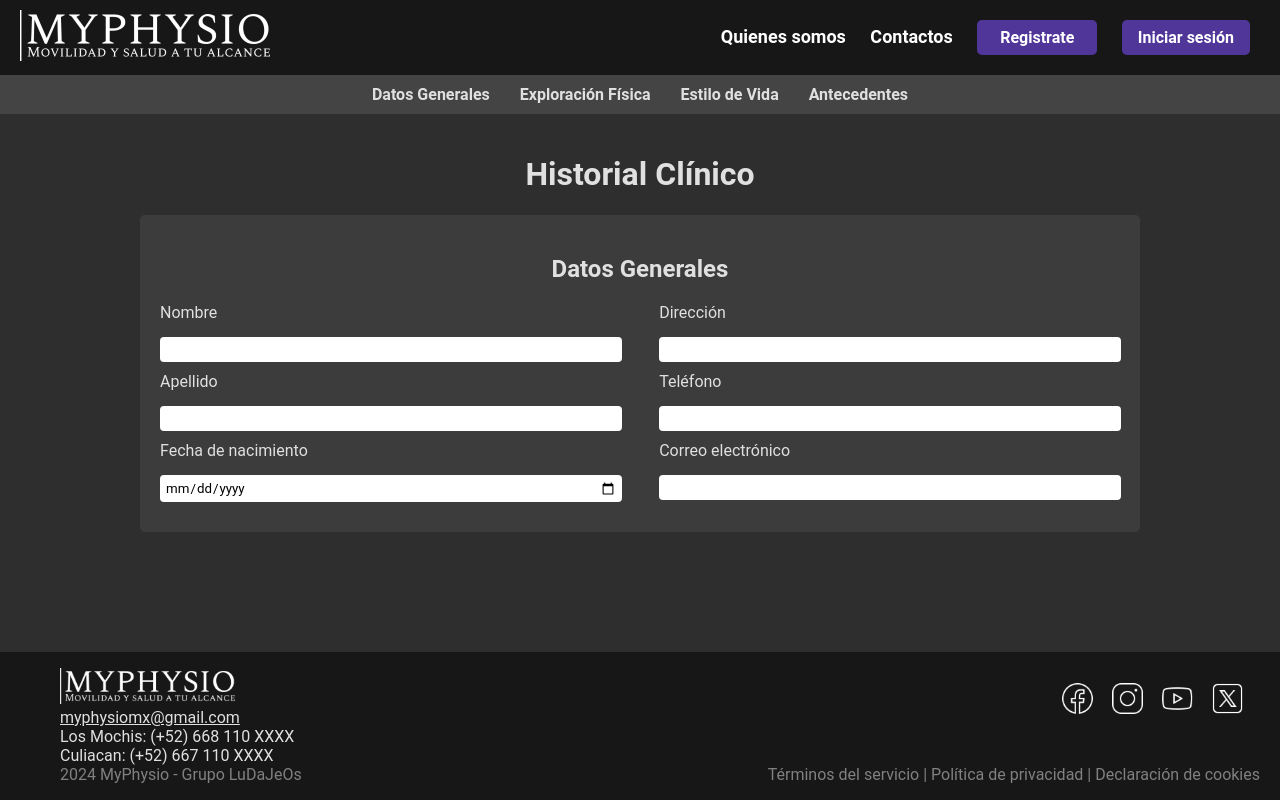
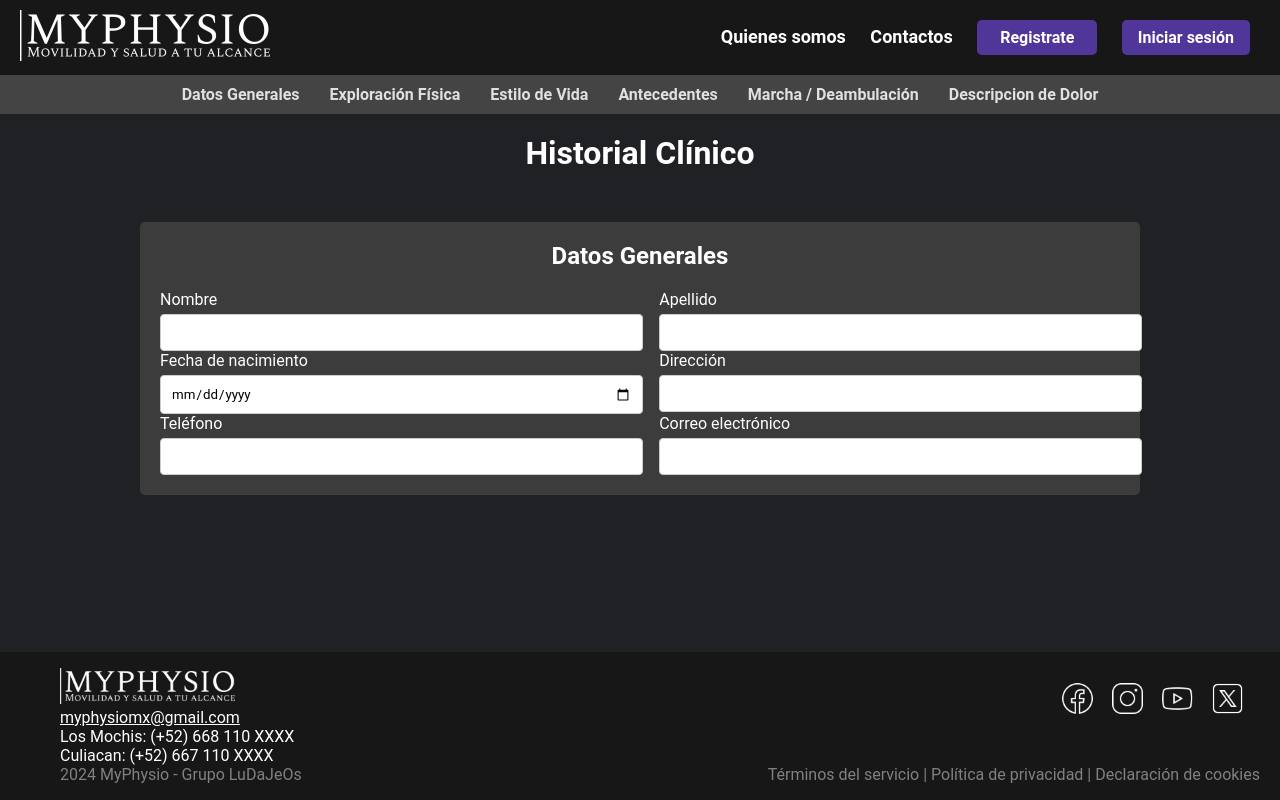
Before and after one commit to STruckin/MediLink, a Django app: page /historial/ in a window 1280 px wide. Run offline with Django 5.2, Linux system fonts and the light colour scheme.

Commit message:
Daniela Durazo
Se Agregaron paneles en Historial Medico

```diff
--- a/myphysio/mainapp/templates/historial.html
+++ b/myphysio/mainapp/templates/historial.html
@@ -1,11 +1,9 @@
 {% extends "base.html" %}
-
 {% load static %}
 
-{% block title %} Historial {% endblock %}
+{% block title %}Historial{% endblock %}
 
-{%block content %}
-
+{% block content %}
 <!DOCTYPE html>
 <html lang="es">
 <head>
@@ -13,19 +11,13 @@
     <meta name="viewport" content="width=device-width, initial-scale=1.0">
     <title>Historial Clínico</title>
     <style>
-        /* Estilos generales */
-        body {
-            font-family: Arial, sans-serif;
-            background-color: #2E2E2E;
-            color: #E0E0E0;
-            margin: 0;
-        }
+
 
 h1, h2 {
+    margin-top: 0; /* Nuevo */
     text-align: center;
 }
 
-        /* Contenedor central */
 .container {
     width: 90%;
     max-width: 1000px;
@@ -33,7 +25,6 @@
     padding: 20px;
 }
 
-        /* Navegación tipo menú */
 .menu {
     display: flex;
     justify-content: center;
@@ -55,39 +46,52 @@
     color: #4CAF50;
 }
 
-        /* Secciones */
 .section {
     background-color: #3C3C3C;
     padding: 20px;
-            margin-top: 20px;
+    margin-top: 50px;
     border-radius: 5px;
-            display: none; /* Por defecto, oculto */
+    display: none;
 }
 
-        /* Mostrar solo la sección activa */
 .section.active {
     display: block;
+}
+
+.pain-scale { /* Nuevo */
+    display: flex;
+    margin-bottom: 20px;
+}
+
+.pain-level { /* Nuevo */
+    flex-grow: 1;
+    height: 20px;
+    text-align: center;
+    font-size: 10px;
+    line-height: 20px;
+    color: white;
+}
+
+.form-group { /* Nuevo */
+    margin-bottom: 15px;
 }
 
 .row {
     display: flex;
     justify-content: space-between;
-            margin-bottom: 10px;
 }
 
-        .column {
+.column, .col {
     width: 48%;
-
 }
 
 input[type="text"], input[type="date"], input[type="email"], input[type="number"], select {
-            width: 98%;
-            padding: 5px;
-            margin-top: 10px;
-            border: none;
+    width: 100%; /* Actualizado */
+    padding: 10px; /* Actualizado */
+    border: 1px solid #ccc; /* Actualizado */
     border-radius: 4px;
-            background-color: #ffffff;
-            color: #000000;
+    background-color: white;
+    color: black;
 }
 
 label {
@@ -95,7 +99,6 @@
     margin-bottom: 5px;
 }
 
-        /* Estilos para el toggle switch */
 .toggle {
     position: relative;
     display: inline-block;
@@ -113,10 +116,7 @@
 .slider {
     position: absolute;
     cursor: pointer;
-            top: 0;
-            left: 0;
-            right: 0;
-            bottom: 0;
+    top: 0; left: 0; right: 0; bottom: 0;
     background-color: #ccc;
     transition: .4s;
     border-radius: 20px;
@@ -141,22 +141,22 @@
 .toggle input:checked + .slider:before {
     transform: translateX(20px);
 }
+
     </style>
 </head>
 <body>
-
-    <!-- Menú de navegación -->
     <div class="menu">
         <a href="#" onclick="showSection('datosGenerales')">Datos Generales</a>
         <a href="#" onclick="showSection('exploracionFisica')">Exploración Física</a>
         <a href="#" onclick="showSection('estiloVida')">Estilo de Vida</a>
         <a href="#" onclick="showSection('antecedentes')">Antecedentes</a>
+        <a href="#" onclick="showSection('marchaDeambulacion')">Marcha / Deambulación</a>
+        <a href="#" onclick="showSection('dolor')">Descripcion de Dolor</a>
     </div>
 
     <div class="container">
         <h1>Historial Clínico</h1>
 
-        <!-- Sección de Datos Generales -->
         <div id="datosGenerales" class="section active">
             <h2>Datos Generales</h2>
             <div class="row">
@@ -165,18 +165,8 @@
                     <input type="text" id="nombre" name="nombre">
                 </div>
                 <div class="column">
-                    <label for="direccion">Dirección</label>
-                    <input type="text" id="direccion" name="direccion">
-                </div>
-            </div>
-            <div class="row">
-                <div class="column">
                     <label for="apellido">Apellido</label>
                     <input type="text" id="apellido" name="apellido">
-                </div>
-                <div class="column">
-                    <label for="telefono">Teléfono</label>
-                    <input type="text" id="telefono" name="telefono">
                 </div>
             </div>
             <div class="row">
@@ -185,13 +175,22 @@
                     <input type="date" id="fecha_nacimiento" name="fecha_nacimiento">
                 </div>
                 <div class="column">
+                    <label for="direccion">Dirección</label>
+                    <input type="text" id="direccion" name="direccion">
+                </div>
+            </div>
+            <div class="row">
+                <div class="column">
+                    <label for="telefono">Teléfono</label>
+                    <input type="text" id="telefono" name="telefono">
+                </div>
+                <div class="column">
                     <label for="email">Correo electrónico</label>
                     <input type="email" id="email" name="email">
                 </div>
             </div>
         </div>
 
-        <!-- Sección de Exploración Física -->
         <div id="exploracionFisica" class="section">
             <h2>Exploración Física</h2>
             <div class="row">
@@ -241,13 +240,18 @@
             </div>
         </div>
 
-        <!-- Sección de Estilo de Vida -->
         <div id="estiloVida" class="section">
             <h2>Estilo de Vida</h2>
+            <div class="row">
+                <div class="column">
                     <label for="ocupacion">Ocupación</label>
                     <input type="text" id="ocupacion" name="ocupacion">
+                </div>
+                <div class="column">
                     <label for="actividad_fisica">Actividad física</label>
                     <input type="text" id="actividad_fisica" name="actividad_fisica">
+                </div>
+            </div>
             <div class="row">
                 <div class="column">
                     <label for="bebe_alcohol">Bebe Alcohol</label>
@@ -258,18 +262,17 @@
                     <input type="checkbox" id="fuma" name="fuma">
                 </div>
             </div>
+            <div class="row">
+                <div class="column">
                     <label for="drogas">Drogas o fármacos</label>
                     <input type="checkbox" id="drogas" name="drogas">
                 </div>
+            </div>
+        </div>
 
-        <!-- Sección de Antecedentes -->
-    </head>
-    <body>
-        <div class="container">
         <div id="antecedentes" class="section">
             <h2>Antecedentes</h2>
             <div class="row">
-                    <!-- Diabetes -->
                 <div class="column">
                     <label>
                         Diabetes
@@ -283,8 +286,6 @@
                         <option>tipo 2</option>
                     </select>
                 </div>
-
-                    <!-- Alergias con Especificar -->
                 <div class="column">
                     <label>
                         Alergias
@@ -300,8 +301,8 @@
                     </select>
                     <input type="text" id="especifiqueAlergias" class="hidden" placeholder="Especifique Alergias">
                 </div>
-
-                    <!-- Cardiopatía -->
+            </div>
+            <div class="row">
                 <div class="column">
                     <label>
                         Cardiopatía
@@ -316,10 +317,6 @@
                         <option>Congénita</option>
                     </select>
                 </div>
-                </div>
-
-                <div class="row">
-                    <!-- Cáncer con Especificar -->
                 <div class="column">
                     <label>
                         Cáncer
@@ -335,105 +332,138 @@
                     </select>
                     <input type="text" id="especifiqueCancer" class="hidden" placeholder="Especifique Cáncer">
                 </div>
+            </div>
+        </div>
 
-                    <!-- HTA -->
+        <div id="marchaDeambulacion" class="section">
+            <h2>Marcha / Deambulación</h2>
+            <div class="row">
                 <div class="column">
                     <label>
-                            HTA
+                        Libre
                         <label class="toggle">
-                                <input type="checkbox">
+                            <input type="checkbox" id="libre" name="libre">
                             <span class="slider"></span>
                         </label>
                     </label>
-                        <input type="text" placeholder="140/90 mm">
                 </div>
-
-                    <!-- ER con Especificar -->
                 <div class="column">
                     <label>
-                            ER
+                        Con Ayuda
                         <label class="toggle">
-                                <input type="checkbox" onclick="toggleTextField('especifiqueER')">
+                            <input type="checkbox" id="con_ayuda" name="con_ayuda">
                             <span class="slider"></span>
                         </label>
                     </label>
-                        <select>
-                            <option>Artritis Reumatoide</option>
-                            <option>Lupus</option>
-                            <option>Fibromialgia</option>
+                    <select id="ayuda_tipo" name="ayuda_tipo">
+                        <option value="">Silla de ruedas</option>
+                        <option value="muletas">Muletas</option>
+                        <option value="baston">Bastón</option>
+                        <option value="andador">Andador</option>
                     </select>
-                        <input type="text" id="especifiqueER" class="hidden" placeholder="Especifique ER">
                 </div>
             </div>
-
             <div class="row">
-                    <!-- Fracturas con Especificar -->
                 <div class="column">
                     <label>
-                            Fracturas
+                        Claudicante
                         <label class="toggle">
-                                <input type="checkbox" onclick="toggleTextField('especifiqueFracturas')">
+                            <input type="checkbox" id="claudicante" name="claudicante">
                             <span class="slider"></span>
                         </label>
                     </label>
-                        <select>
-                            <option>Fractura Cerrada</option>
-                            <option>Fractura Abierta</option>
+                    <select id="claudicante_tipo" name="claudicante_tipo">
+                        <option value="">Marcha claudicante</option>
+                        <option value="leve">Leve</option>
+                        <option value="moderada">Moderada</option>
+                        <option value="severa">Severa</option>
                     </select>
-                        <input type="text" id="especifiqueFracturas" class="hidden" placeholder="Especifique Fracturas">
                 </div>
-
-                    <!-- Lesiones Musculares con Especificar -->
                 <div class="column">
                     <label>
-                            Lesiones Musculares
+                        Atáxica
                         <label class="toggle">
-                                <input type="checkbox" onclick="toggleTextField('especifiqueLesiones')">
+                            <input type="checkbox" id="ataxica" name="ataxica">
                             <span class="slider"></span>
                         </label>
                     </label>
-                        <select>
-                            <option>Esguince</option>
-                            <option>Desgarro</option>
-                            <option>Contusión</option>
+                    <select id="ataxica_tipo" name="ataxica_tipo">
+                        <option value="">Marcha atáxica</option>
+                        <option value="cerebelosa">Cerebelosa</option>
+                        <option value="sensorial">Sensorial</option>
+                        <option value="vestibular">Vestibular</option>
                     </select>
-                        <input type="text" id="especifiqueLesiones" class="hidden" placeholder="Especifique Lesiones Musculares">
-                    </div>
-
-                    <!-- Cirugías con Especificar -->
-                    <div class="column">
-                        <label>
-                            Cirugías
-                            <label class="toggle">
-                                <input type="checkbox" onclick="toggleTextField('especifiqueCirugias')">
-                                <span class="slider"></span>
-                            </label>
-                        </label>
-                        <select>
-                            <option>Ortopédica</option>
-                            <option>Abdominal</option>
-                            <option>Cardíaca</option>
-                        </select>
-                        <input type="text" id="especifiqueCirugias" class="hidden" placeholder="Especifique Cirugías">
                 </div>
             </div>
         </div>
     </div>
 
 
-    <!-- JavaScript para cambiar de panel -->
+
+    <div id="dolor" class="section">
+        <h1>Descripcion de Dolor</h1>
+        <h2>Escala de Dolor</h2>
+        <div class="pain-scale">
+            <div class="pain-level" style="background-color: #4CAF50;">Sin Dolor</div>
+            <div class="pain-level" style="background-color: #8BC34A;">Poco Dolor</div>
+            <div class="pain-level" style="background-color: #FFEB3B;">Dolor Moderado</div>
+            <div class="pain-level" style="background-color: #FFC107;">Dolor Fuerte</div>
+            <div class="pain-level" style="background-color: #FF9800;">Dolor Muy Fuerte</div>
+            <div class="pain-level" style="background-color: #F44336;">Dolor Insoportable</div>
+        </div>
+        <form>
+            <div class="row">
+                <div class="col">
+                    <div class="form-group">
+                        <label for="tipo-dolor">Tipo de Dolor</label>
+                        <select id="tipo-dolor" name="tipo-dolor">
+                            <option>Dolor Intermitente</option>
+                            <option>Dolor Agudo</option>
+                            <option>Dolor Crónico</option>
+                        </select>
+                    </div>
+                </div>
+                <div class="col">
+                    <div class="form-group">
+                        <label for="inicio-dolor">Cuando inicio el Dolor</label>
+                        <input type="text" id="inicio-dolor" name="inicio-dolor" placeholder="DD/MM/AAAA">
+                    </div>
+                </div>
+            </div>
+            <div class="row">
+                <div class="col">
+                    <div class="form-group">
+                        <label for="detonante">Detonante</label>
+                        <select id="detonante" name="detonante">
+                            <option>Actividades Físicas</option>
+                            <option>Estrés</option>
+                            <option>Postura</option>
+                        </select>
+                    </div>
+                </div>
+                <div class="col">
+                    <div class="form-group">
+                        <label for="especifique">Especifique</label>
+                        <input type="text" id="especifique" name="especifique" placeholder="Input with Icon">
+                    </div>
+                </div>
+            </div>
+        </form>
+    </div>
+
     <script>
         function showSection(sectionId) {
-            // Ocultar todas las secciones
             document.querySelectorAll('.section').forEach(section => {
                 section.classList.remove('active');
             });
-            // Mostrar solo la sección seleccionada
             document.getElementById(sectionId).classList.add('active');
+        }
+
+        function toggleTextField(id) {
+            const field = document.getElementById(id);
+            field.style.display = field.style.display === 'none' ? 'block' : 'none';
         }
     </script>
 </body>
 </html>
-
-
-{% endblock  %}
+{% endblock %}
```
Lines whose indentation alone changed are shown as unchanged.
